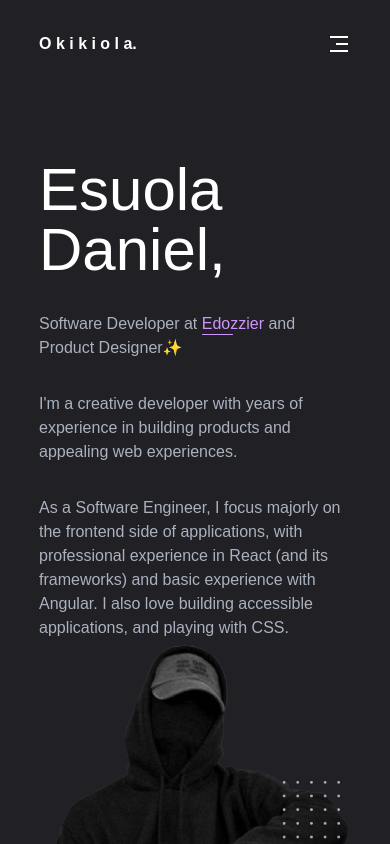
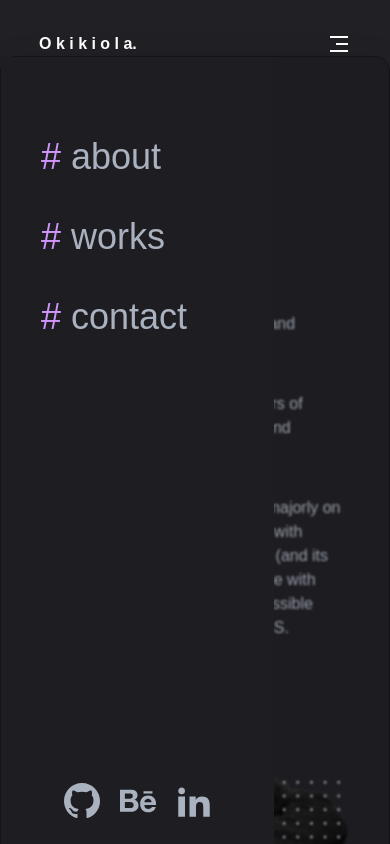
Before and after one commit to danielafriheart/danielafriheartt, a React (Create React App) app: page / in a window 390 px wide. Shown: the top 844 px of the page. Built offline with nearby package versions, Linux system fonts and the light colour scheme.

Commit message:
added mobile nav

```diff
--- a/src/components/Navbar.js
+++ b/src/components/Navbar.js
@@ -2,6 +2,9 @@ import React from 'react'
 import { Link, NavLink } from "react-router-dom"
 // Icons =============================>>>>>>>>>>>>>>>>>>>>>>>>>
 import { RiMenu3Line } from 'react-icons/ri'
+import { BsBehance } from 'react-icons/bs';
+import { ImLinkedin2 } from 'react-icons/im';
+import { BsGithub } from 'react-icons/bs';
 //===================================>>>>>>>>>>>>>>>>>>>>>>>>>>>
 
 
@@ -21,11 +24,48 @@ export default function Navbar() {
 
         <ul className='ml-auto hidden md:flex'>
           <li className='gap-10 flex'>
-            <NavLink to='/' className='font-light text-gray hover:text-white navLink relative hover:font-bold transition-all duration-300'><span className='text-primary'>#</span> about</NavLink>
-            <Link to='/m' className='font-light text-gray hover:text-white navLink relative hover:font-bold transition-all duration-300'><span className='text-primary'>#</span> works</Link>
-            <Link className='font-light text-gray hover:text-white navLink relative hover:font-bold transition-all duration-300'><span className='text-primary'>#</span> contact</Link>
+            <NavLink to='/' className='font-light text-gray hover:text-white navLink relative hover:font-bold transition-all duration-300'>
+              <span className='text-primary'>#</span> about
+            </NavLink>
+            <Link to='/m' className='font-light text-gray hover:text-white navLink relative hover:font-bold transition-all duration-300'>
+              <span className='text-primary'>#</span> works
+            </Link>
+            <Link className='font-light text-gray hover:text-white navLink relative hover:font-bold transition-all duration-300'>
+              <span className='text-primary'>#</span> contact
+            </Link>
           </li>
         </ul>
+      </div>
+
+      {/* Mobile Nav */}
+      <div className="md:hidden h-screen shadow-2xl glass">
+
+        <div className=" gap-32 flex flex-col px-10 py-20 justify-between h-full bg-background w-[70vw]">
+          <ul className=''>
+            <li className='gap-10 flex flex-col text-4xl'>
+              <NavLink to='/' className='font-light text-gray hover:text-white navLink relative hover:font-bold transition-all duration-300'>
+                <span className='text-primary'>#</span> about
+              </NavLink>
+              <Link to='/m' className='font-light text-gray hover:text-white navLink relative hover:font-bold transition-all duration-300'>
+                <span className='text-primary'>#</span> works
+              </Link>
+              <Link className='font-light text-gray hover:text-white navLink relative hover:font-bold transition-all duration-300'>
+                <span className='text-primary'>#</span> contact
+              </Link>
+            </li>
+          </ul>
+
+          <div className='items-center'>
+            <div className="flex flex-row gap-5 text-2xl justify-center">
+              <a href='https://github.com/danielafriheart' target='_blank' rel='noopener noreferrer' className='text-gray hover:text-white transition-all duration-300'><BsGithub size='1.5em' /></a>
+
+              <a href='https://www.behance.net/danielAfriheart' target='_blank' rel='noopener noreferrer' className='text-gray hover:text-white transition-all duration-300'><BsBehance size='1.5em' /></a>
+
+              <a href='https://www.linkedin.com/in/daniel-esuola/' target='_blank' rel='noopener noreferrer' className='text-gray hover:text-white transition-all duration-300'><ImLinkedin2 size='1.5em' /></a>
+            </div>
+
+          </div>
+        </div>
       </div>
     </div>
   )
--- a/src/index.css
+++ b/src/index.css
@@ -49,3 +49,13 @@ h2 {
 .btn {
   @apply flex items-center gap-4 border border-primary text-white px-4 py-2 mt-8 hover:bg-btnHover hover:bg-opacity-20 transition-all duration-300
 }
+
+.glass{
+  /* From https://css.glass */
+background: rgba(0, 0, 0, .1);
+border-radius: 16px;
+box-shadow: 0 4px 30px rgba(0, 0, 0, 0.1);
+backdrop-filter: blur(1.3px);
+-webkit-backdrop-filter: blur(1.3px);
+border: 1px solid rgba(0, 0, 0, 0.3);
+}
```
